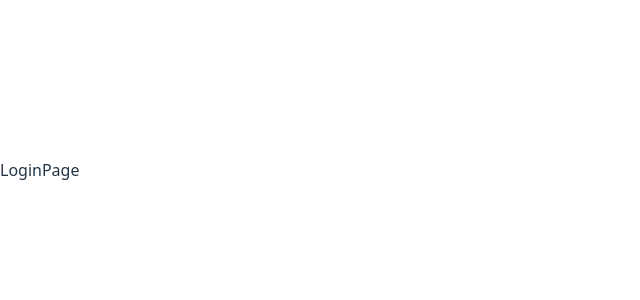
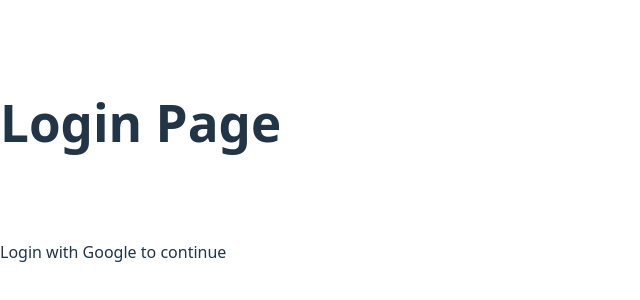
Before and after one commit to arnavaggarwal75/google-docs-mcp, a React (Vite) app in the folder client/: page / in a window 1280 px wide. Shown: the part 230-530 px from the top of the page, without its empty margins (0-640 px from the left). Built offline with nearby package versions, Linux system fonts and the light colour scheme; no server answers.

Commit message:
basic google auth

```diff
--- a/client/package.json
+++ b/client/package.json
@@ -10,6 +10,7 @@
     "preview": "vite preview"
   },
   "dependencies": {
+    "@react-oauth/google": "^0.12.2",
     "react": "^19.1.0",
     "react-dom": "^19.1.0",
     "react-router-dom": "^7.6.1"
--- a/client/src/main.jsx
+++ b/client/src/main.jsx
@@ -3,11 +3,16 @@ import { createRoot } from 'react-dom/client'
 import './index.css'
 import App from './App.jsx'
 import { BrowserRouter } from 'react-router-dom';
+import { GoogleOAuthProvider } from '@react-oauth/google'
+
+const clientId = import.meta.env.VITE_GOOGLE_CLIENT_ID;
 
 createRoot(document.getElementById('root')).render(
   <StrictMode>
-    <BrowserRouter>
-      <App />
-    </BrowserRouter>
+    <GoogleOAuthProvider clientId={clientId}>
+      <BrowserRouter>
+        <App />
+      </BrowserRouter>
+    </GoogleOAuthProvider>
   </StrictMode>,
 )
--- a/client/src/pages/LoginPage.jsx
+++ b/client/src/pages/LoginPage.jsx
@@ -1,9 +1,22 @@
-import React from 'react';
+import React from "react";
+import { GoogleLogin } from "@react-oauth/google";
+import { useNavigate } from "react-router-dom";
 
 const LoginPage = () => {
   return (
-    <div>LoginPage</div>
-  )
-}
+    <div>
+      <h1>Login Page</h1>
+      <GoogleLogin
+        onSuccess={(credentialResponse) => {
+          console.log("Login Success:", credentialResponse);
+        }}
+        onError={() => {
+          console.log("Login Failed");
+        }}
+      />
+      <p>Login with Google to continue</p>
+    </div>
+  );
+};
 
 export default LoginPage;
```
Also changed, not shown: 1 other file (tests, documents, lock files or other folders).
